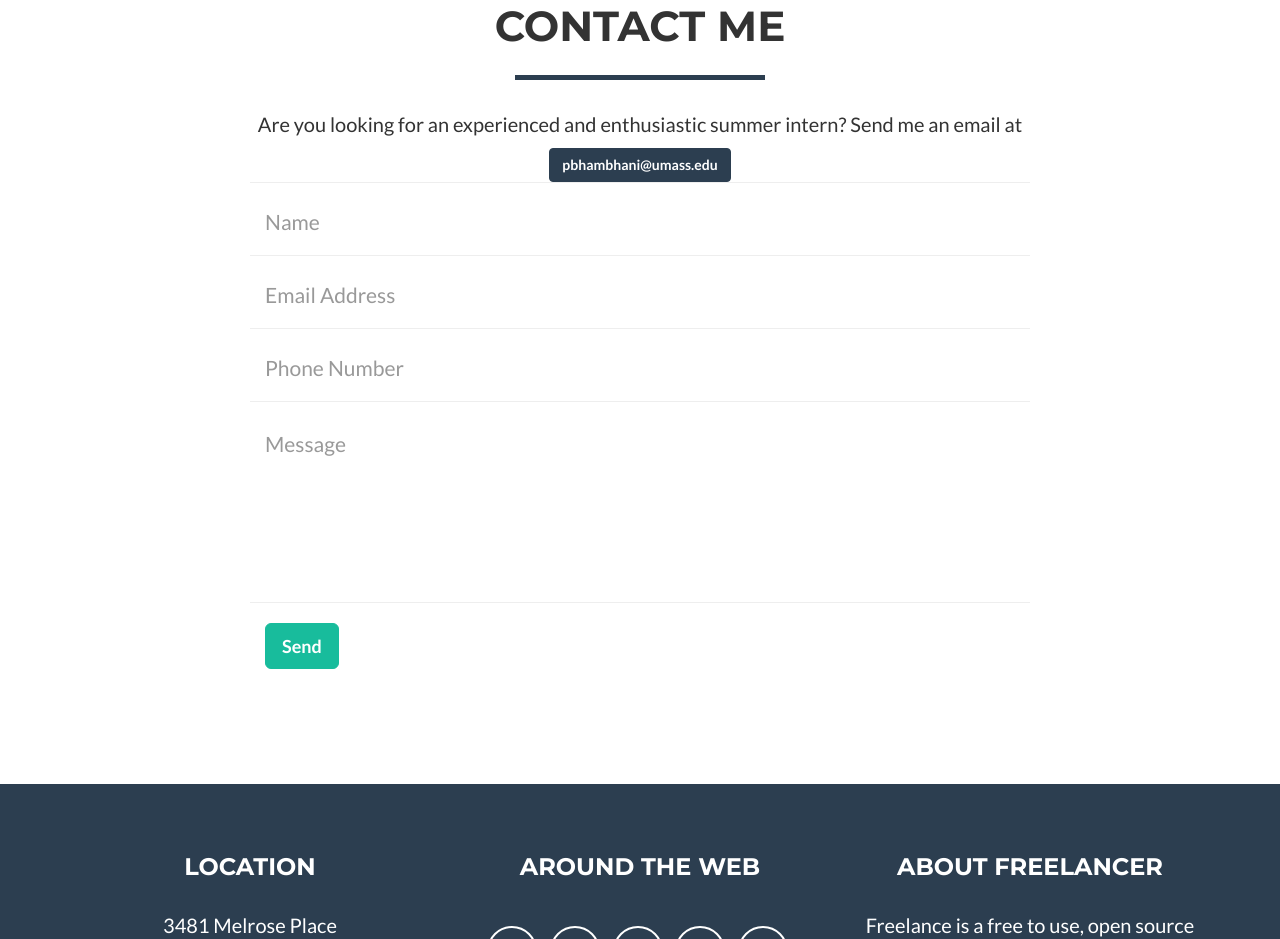
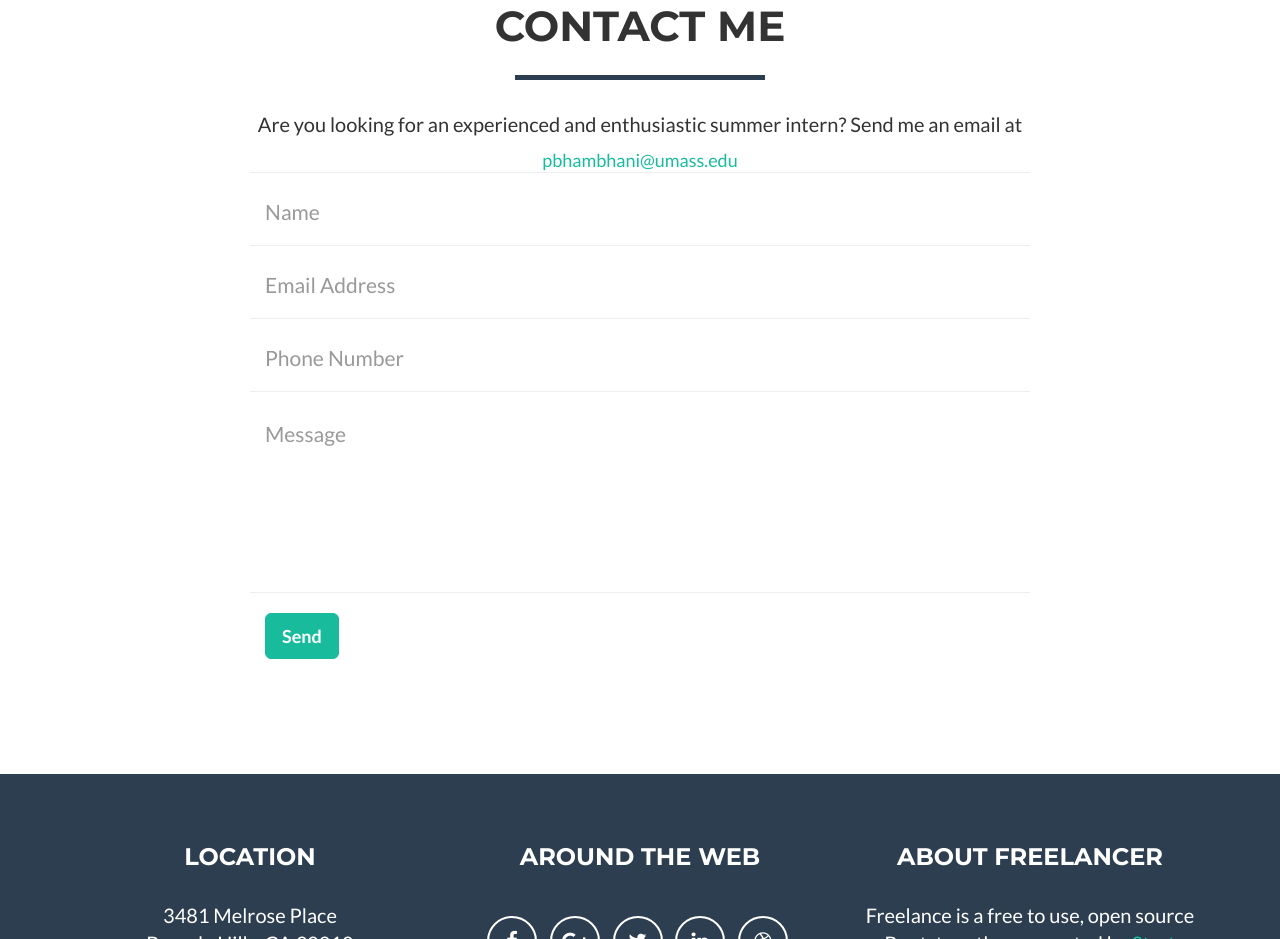
Before and after one commit to pankajb64/pankajb64.github.com, a website: page index.html in a window 1280 px wide. Shown: the part 2246-3185 px from the top of the page. Drawn offline with nearby package versions, Linux system fonts and the light colour scheme.

Commit message:
Update index.html

```diff
--- a/index.html
+++ b/index.html
@@ -192,7 +192,7 @@
                     <p>Are you looking for an experienced and enthusiastic summer intern? Send me an email at</p>
                     </div>
                     <div class="row">
-                        <a class="btn btn-primary" href="mailto:pbhambhani@umass.edu" target="_top">pbhambhani@umass.edu</a>
+                        <a class="btn-lg" href="mailto:pbhambhani@umass.edu" target="_top">pbhambhani@umass.edu</a>
                     </div>
                 </div>
             </div>
```
